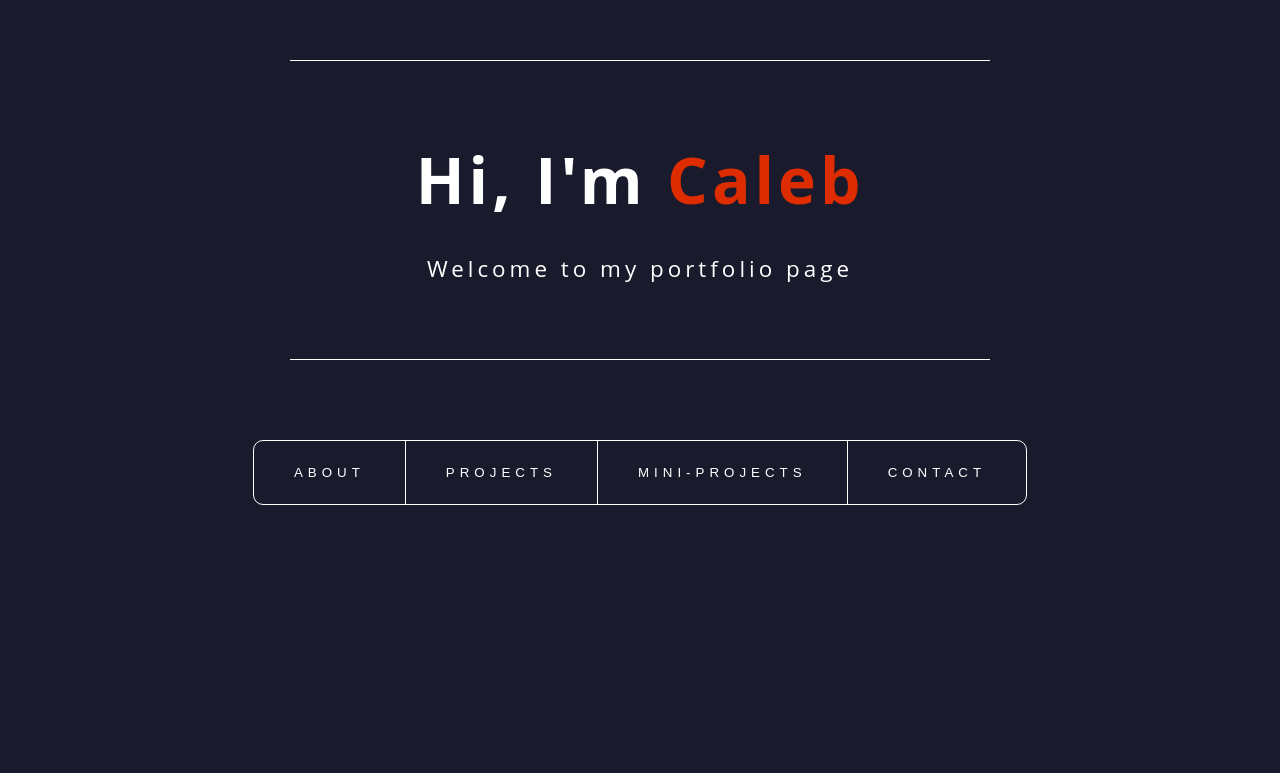
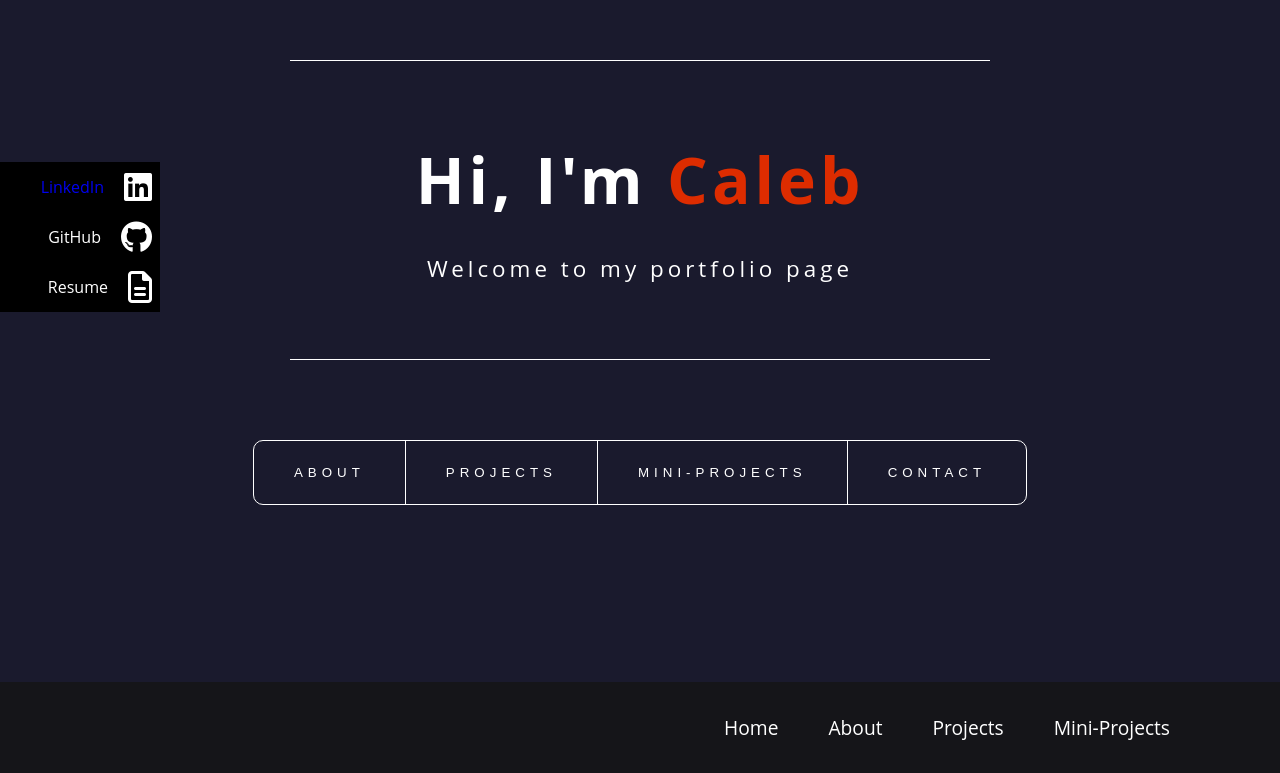
Before and after one commit to Swhag/old-portfolio, a React (Create React App) app: page / in a window 1280 px wide. Shown: the part 118-891 px from the top of the page. Before the commit the page ends 800 px from the top, so only its background shows below. Built offline with nearby package versions, Linux system fonts and the light colour scheme; the HTML template or start-up script is replaced by a standard one.

Commit message:
sidebar in progress

```diff
--- a/package.json
+++ b/package.json
@@ -3,11 +3,16 @@
   "version": "0.1.0",
   "private": true,
   "dependencies": {
+    "@fortawesome/fontawesome-svg-core": "^6.2.1",
+    "@fortawesome/free-solid-svg-icons": "^6.2.1",
+    "@fortawesome/react-fontawesome": "^0.2.0",
     "@testing-library/jest-dom": "^5.16.5",
     "@testing-library/react": "^13.4.0",
     "@testing-library/user-event": "^13.5.0",
     "react": "^18.2.0",
     "react-dom": "^18.2.0",
+    "react-router": "^6.8.0",
+    "react-router-dom": "^6.8.0",
     "react-scripts": "5.0.1",
     "web-vitals": "^2.1.4"
   },
--- a/public/index.html
+++ b/public/index.html
@@ -15,6 +15,13 @@
       user's mobile device or desktop. See https://developers.google.com/web/fundamentals/web-app-manifest/
     -->
     <link rel="manifest" href="%PUBLIC_URL%/manifest.json" />
+
+    <!-----fontawesome -------------------------------------- -->
+    <script
+      src="https://kit.fontawesome.com/66b42f50eb.js"
+      crossorigin="anonymous"
+    ></script>
+
     <!--
       Notice the use of %PUBLIC_URL% in the tags above.
       It will be replaced with the URL of the `public` folder during the build.
--- a/src/App.js
+++ b/src/App.js
@@ -1,13 +1,15 @@
 import './styles/App.css';
 import Navbar from './components/Navbar';
 import Hero from './components/Hero';
+import SideLinks from './components/SideLinks';
 import Projects from './components/Projects';
 
 function App() {
   return (
     <div className='App'>
-      {/* <Navbar></Navbar> */}
       <Hero></Hero>
+      <SideLinks></SideLinks>
+      <Navbar></Navbar>
     </div>
   );
 }
--- a/src/components/SideLinks.js
+++ b/src/components/SideLinks.js
@@ -1,7 +1,29 @@
 import React from 'react';
 
+import '../styles/sideLinks.css';
+
 function SideLinks(props) {
-  return <div className='hero'></div>;
+  return (
+    <div className='side-links-container'>
+      <ul>
+        <li className='side-links'>
+          <a href='https://www.linkedin.com/in/caleb-kim-76a440209'>LinkedIn</a>
+
+          <i className='fa-brands fa-linkedin'></i>
+        </li>
+
+        <li className='side-links'>
+          <p>GitHub</p>
+          <i className='fa-brands fa-github'></i>
+        </li>
+
+        <li className='side-links'>
+          <p>Resume</p>
+          <i className='fa-regular fa-file-lines'></i>
+        </li>
+      </ul>
+    </div>
+  );
 }
 
 export default SideLinks;
--- a/src/index.css
+++ b/src/index.css
@@ -11,38 +11,3 @@ code {
   font-family: source-code-pro, Menlo, Monaco, Consolas, 'Courier New',
     monospace;
 }
-
-* {
-  padding: 0;
-  margin: 0;
-  box-sizing: border-box;
-}
-
-html {
-  font-size: 100%;
-}
-
-body {
-  margin: 0;
-  padding: 0px;
-  font-family: 'Open Sans', sans-serif;
-  width: 100vw;
-  height: 100vh;
-  background-color: #1a1a2d;
-}
-
-a:link {
-  text-decoration: none;
-}
-
-a:visited {
-  text-decoration: none;
-}
-
-li {
-  list-style: none;
-}
-
-button {
-  cursor: pointer;
-}
--- a/src/styles/App.css
+++ b/src/styles/App.css
@@ -16,7 +16,7 @@ body {
   margin: 0;
   padding: 0;
   font-family: 'Open Sans', sans-serif;
-  width: 100vw;
+  width: 100%;
   height: 100%;
   background-color: #1a1a2d;
 }
--- a/src/styles/hero.css
+++ b/src/styles/hero.css
@@ -1,7 +1,3 @@
-/* --------------------------------------------- */
-/* hero styling */
-/* --------------------------------------------- */
-
 .hero {
   width: 100%;
   height: 100vh;
--- a/src/styles/navbar.css
+++ b/src/styles/navbar.css
@@ -1,7 +1,3 @@
-/* --------------------------------------------- */
-/* navbar styling */
-/* --------------------------------------------- */
-
 .navbar {
   background-color: #333;
   background-color: rgba(20, 20, 20, 0.8);
@@ -10,7 +6,7 @@
   font-size: 1.2rem;
   /* opacity: 0.7; */
 
-  position: fixed;
+  /* position: fixed; */
   top: 0px;
   padding: 20px 100px;
   transition: 0.5s;
--- /dev/null
+++ b/src/styles/sideLinks.css
@@ -0,0 +1,26 @@
+.side-links-container {
+  width: 160px;
+
+  display: flex;
+  flex-direction: column;
+  gap: 16px;
+
+  position: fixed;
+  top: 35%;
+}
+
+.side-links {
+  background-color: #000;
+  color: #fff;
+  height: 50px;
+
+  display: flex;
+  justify-content: flex-end;
+  align-items: center;
+  gap: 20px;
+  padding: 0 8px;
+}
+
+.side-links i {
+  font-size: 2rem;
+}
```
Also changed, not shown: 1 other file (tests, documents, lock files or other folders).
